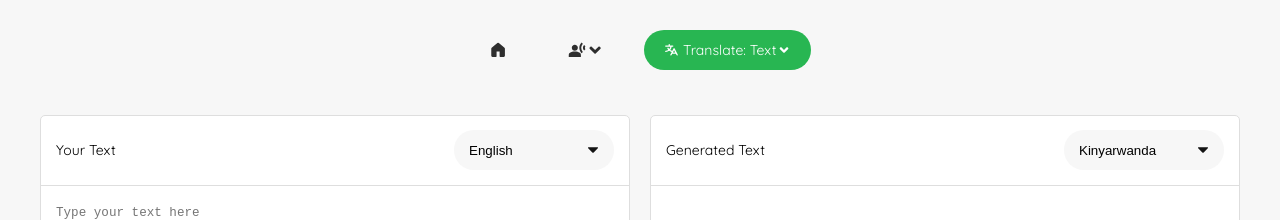
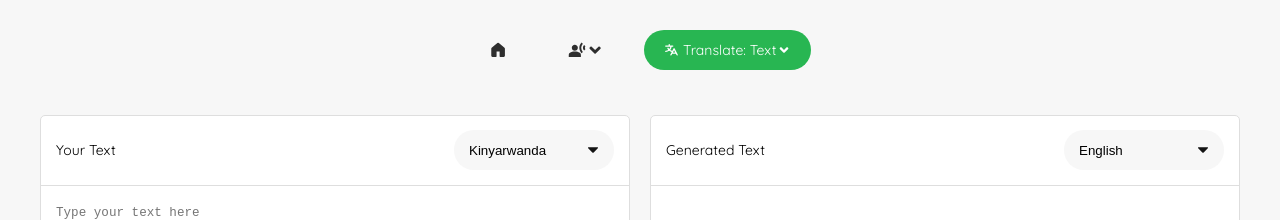
Before and after one commit to Digital-Umuganda/saudi-demo, a React (Create React App) app: page /translate/text in a window 1280 px wide. Shown: the top 220 px of the page. Built offline with nearby package versions, Linux system fonts and the light colour scheme.

Commit message:
translate document

```diff
--- a/src/pages/translate/audio.jsx
+++ b/src/pages/translate/audio.jsx
@@ -21,8 +21,8 @@ import { speechTranslationLanguages } from "../../features/languages";
 const Audio = () => {
   const [url, setUrl] = useState(null);
   const [blob, setBlob] = useState(null);
-  const [language1, setLanguage1] = useState("en");
-  const [language2, setLanguage2] = useState("rw");
+  const [language1, setLanguage1] = useState("rw");
+  const [language2, setLanguage2] = useState("en");
 
   const { isLoading, isSuccess, data } = useSpeechTranslation(
     language1,
--- a/src/pages/translate/document.jsx
+++ b/src/pages/translate/document.jsx
@@ -10,11 +10,14 @@ import { MdFileUpload, MdOutlineFormatTextdirectionLToR } from "react-icons/md";
 // Requests
 import useMachineTranslation from "../../features/machine-translate";
 
+// Languages
+import { machineTranslationLanguages } from "../../features/languages";
+
 const Document = () => {
   const [text, setText] = useState("");
   const [content, setContent] = useState("");
-  const [language1, setLanguage1] = useState("en");
-  const [language2, setLanguage2] = useState("rw");
+  const [language1, setLanguage1] = useState("rw");
+  const [language2, setLanguage2] = useState("en");
 
   const { isLoading, data } = useMachineTranslation(
     language1,
@@ -45,9 +48,17 @@ const Document = () => {
       <div className="box">
         <div className="tops">
           <p>Your Text</p>
-          <SelectBox>
-            <option value="Kinyarwanda">Kinyarwanda</option>
-            <option value="English">English</option>
+          <SelectBox
+            onChange={(e) => {
+              setLanguage1(e.target.value);
+            }}
+            value={language1}
+          >
+            {machineTranslationLanguages.map((lang, index) => (
+              <option key={index} value={lang.value}>
+                {lang.name}
+              </option>
+            ))}
           </SelectBox>
         </div>
         <div className="content">
@@ -83,9 +94,17 @@ const Document = () => {
       <div className="box">
         <div className="tops">
           <p>Generated Text</p>
-          <SelectBox>
-            <option value="Kinyarwanda">Kinyarwanda</option>
-            <option value="English">English</option>
+          <SelectBox
+            onChange={(e) => {
+              setLanguage2(e.target.value);
+            }}
+            value={language2}
+          >
+            {machineTranslationLanguages.map((lang, index) => (
+              <option key={index} value={lang.value}>
+                {lang.name}
+              </option>
+            ))}
           </SelectBox>
         </div>
         <div className="content">
--- a/src/pages/translate/record.jsx
+++ b/src/pages/translate/record.jsx
@@ -17,8 +17,8 @@ import useSpeechTranslation from "../../features/speech-translate";
 
 const Record = () => {
   const [blob, setBlob] = useState(null);
-  const [language1, setLanguage1] = useState("en");
-  const [language2, setLanguage2] = useState("rw");
+  const [language1, setLanguage1] = useState("rw");
+  const [language2, setLanguage2] = useState("en");
 
   const { isLoading, isSuccess, data } = useSpeechTranslation(
     language2,
--- a/src/pages/translate/text.jsx
+++ b/src/pages/translate/text.jsx
@@ -15,8 +15,8 @@ import { machineTranslationLanguages } from "../../features/languages";
 
 const Text = () => {
   const [text, setText] = useState("");
-  const [language1, setLanguage1] = useState("en");
-  const [language2, setLanguage2] = useState("rw");
+  const [language1, setLanguage1] = useState("rw");
+  const [language2, setLanguage2] = useState("en");
 
   const { isLoading, data } = useMachineTranslation(language1, language2, text);
 
```
